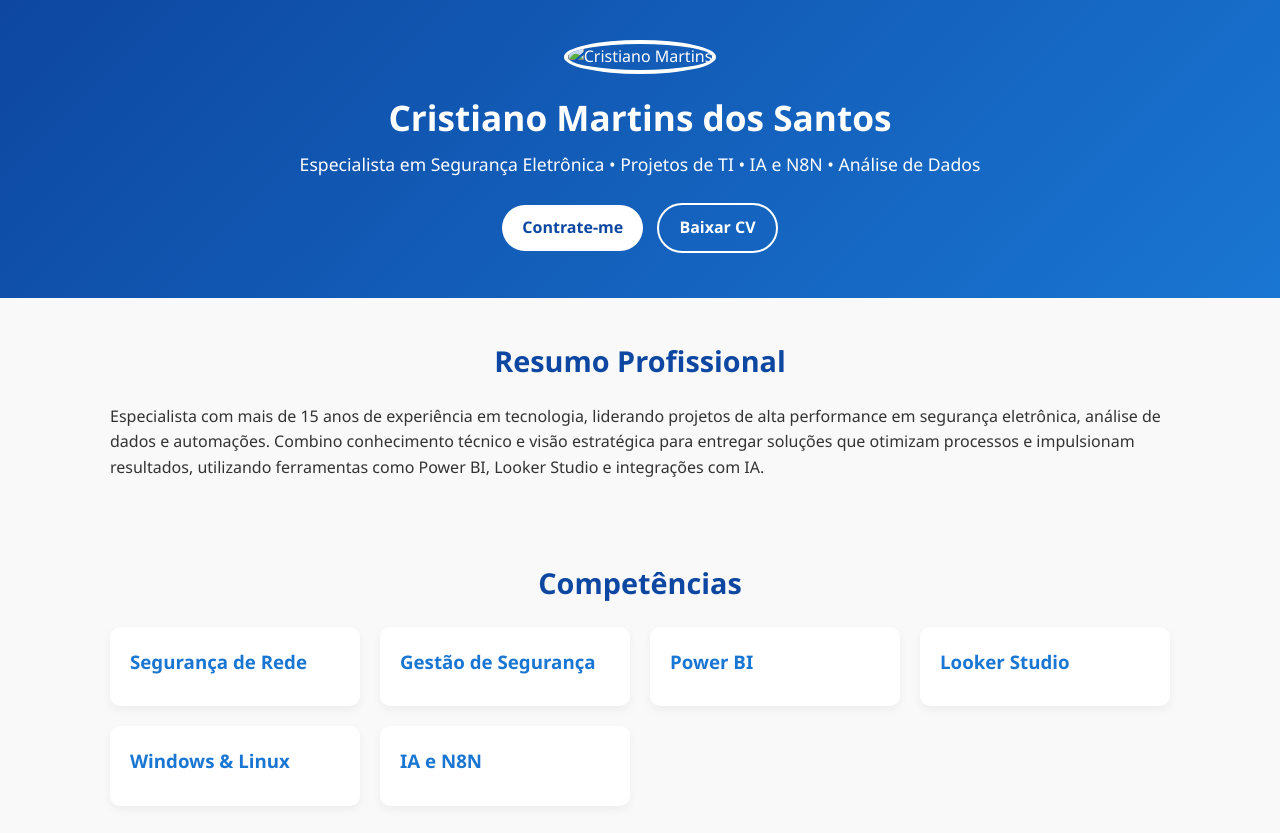
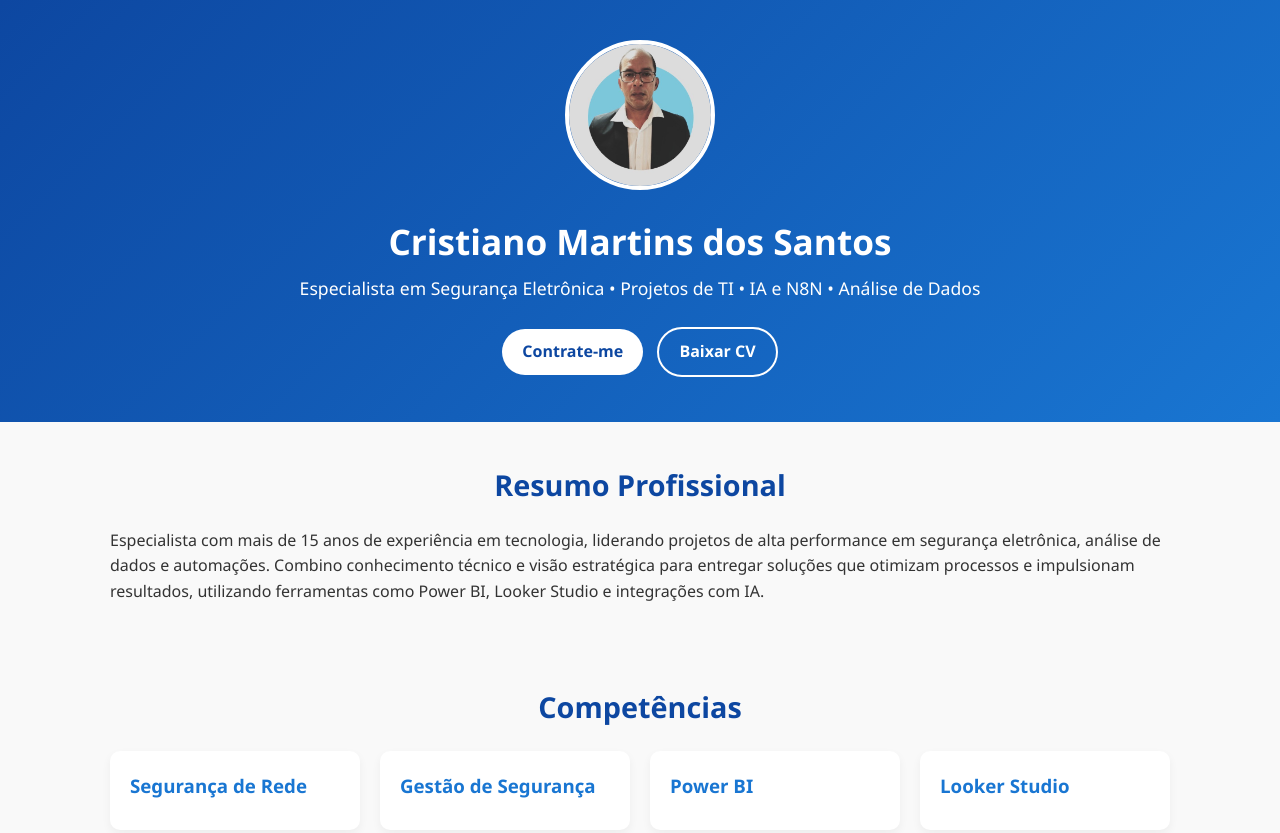
Before and after one commit to cmsinformatica/cmartins.github.io, a plain HTML site: page portfolio_completo (1).html in a window 1280 px wide. Shown: the top 833 px of the page. Drawn offline with Linux system fonts and the light colour scheme.

Commit message:
Update portfolio_completo (1).html

```diff
--- a/portfolio_completo (1).html
+++ b/portfolio_completo (1).html
@@ -110,7 +110,7 @@
 <body>
 
 <header>
-    <img src="foto_cristiano.png" alt="Cristiano Martins">
+    <img src="1744294643811.jfif" alt="Cristiano Martins">
     <h1>Cristiano Martins dos Santos</h1>
     <p>Especialista em Segurança Eletrônica • Projetos de TI • IA e N8N • Análise de Dados</p>
     <div class="buttons">
```
